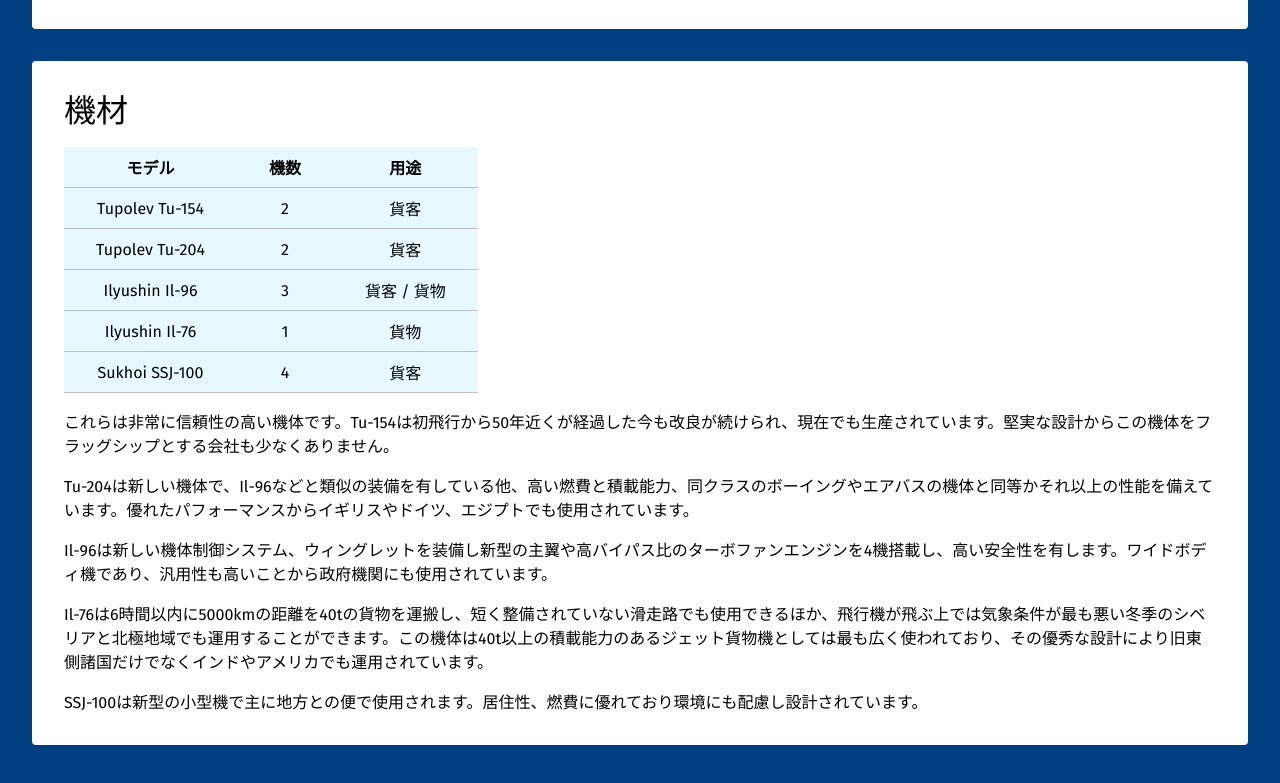
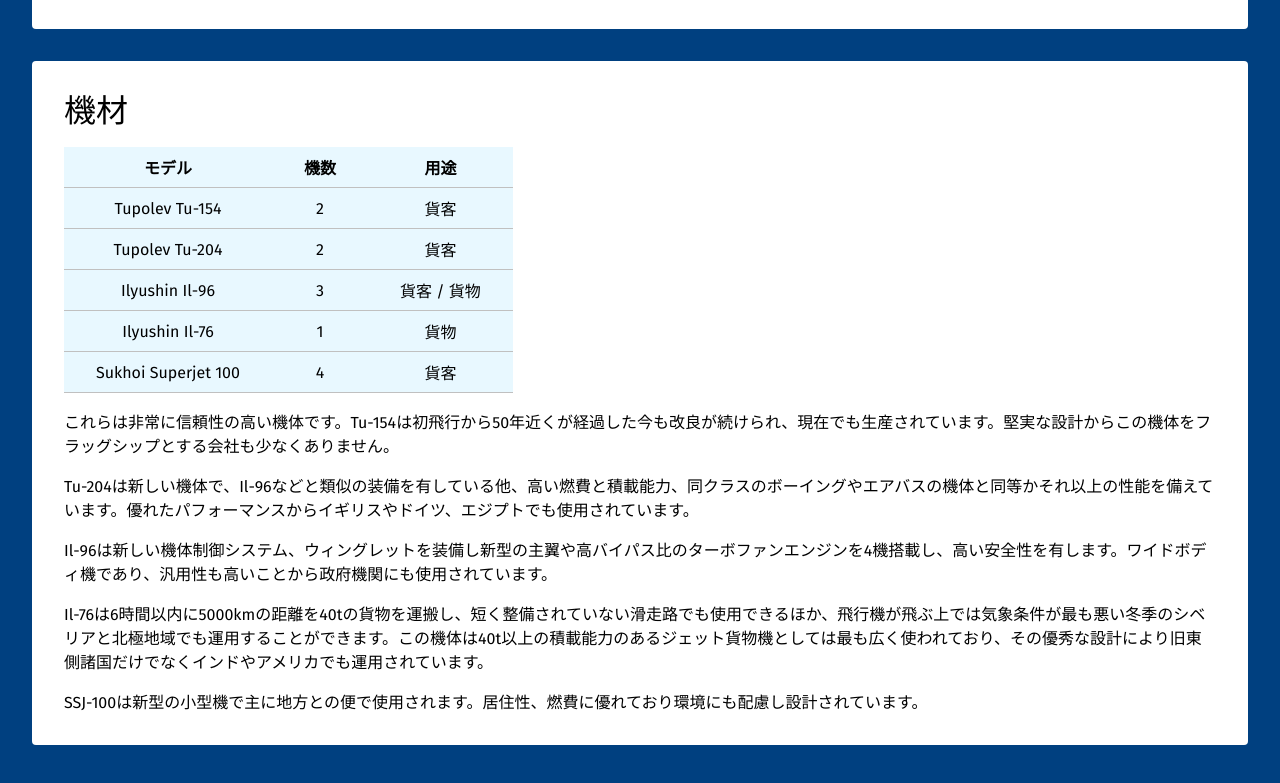
Before and after one commit to yakitori-server-admin/air, a plain HTML site: page index.html in a window 1280 px wide. Shown: the part 821-1604 px from the top of the page. Drawn offline with Linux system fonts and the light colour scheme.

Commit message:
Add files via upload

```diff
--- a/index.html
+++ b/index.html
@@ -57,7 +57,7 @@
                         <td>貨物</td>
                     </tr>
                     <tr>
-                        <td>Sukhoi SSJ-100</td>
+                        <td>Sukhoi Superjet 100</td>
                         <td>4</td>
                         <td>貨客</td>
                     </tr>
```
